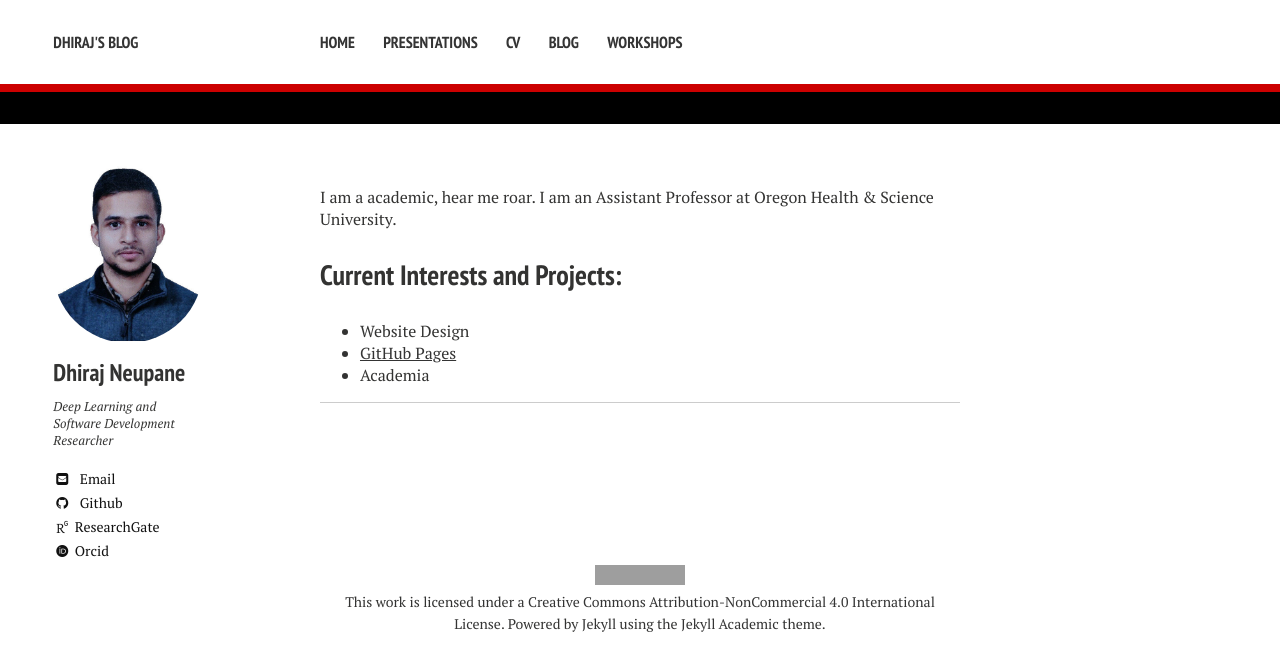
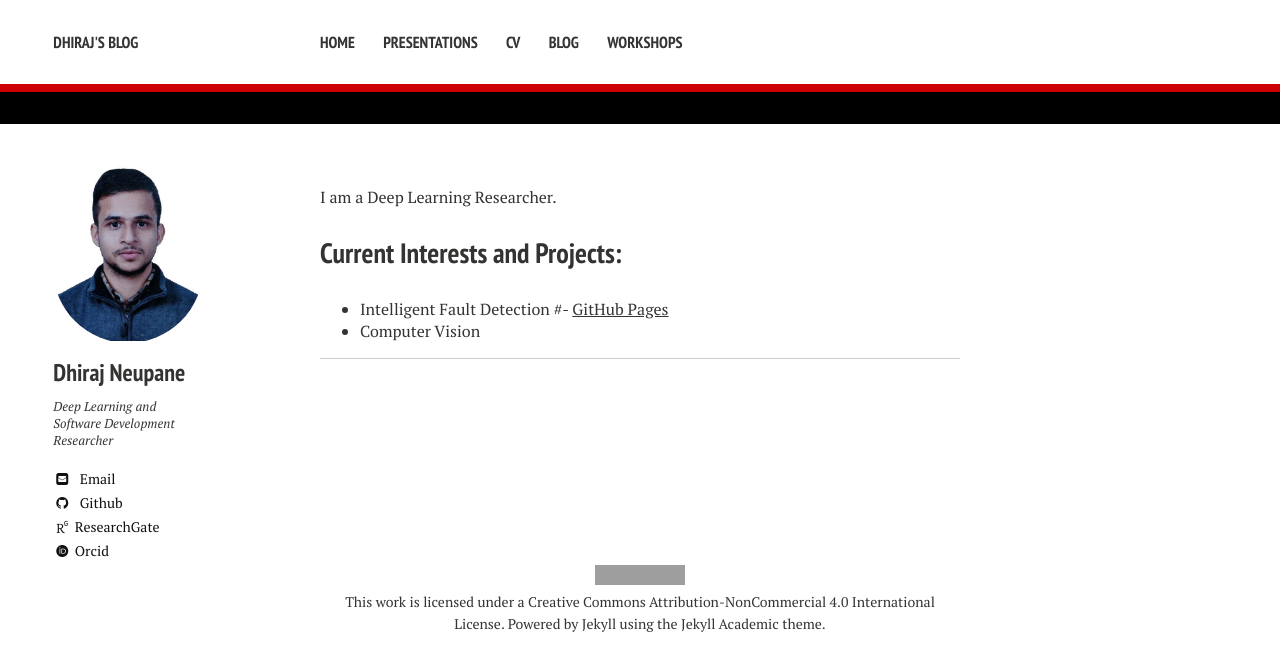
Before and after one commit to PIjarihd/dhirajneupane.github.io, a Jekyll site: the page built from index.md, in a window 1280 px wide. Shown: the top 671 px of the page. Built offline with Jekyll 4.4.1, drawn with Linux system fonts in a browser that asks for light colours; nearby versions of some CDN libraries; some web fonts are replaced; grey boxes are pictures that could not be loaded.

Commit message:
Update index.md

```diff
--- a/index.md
+++ b/index.md
@@ -3,10 +3,10 @@ layout: page
 excerpt: "About Me..."
 ---
 
-I am a academic, hear me roar. I am an Assistant Professor at Oregon Health & Science University.
+I am a Deep Learning Researcher.
 
 ## Current Interests and Projects:
 
-- Website Design
-- [GitHub Pages](http://laderast.github.io)
-- Academia
+- Intelligent Fault Detection
+#- [GitHub Pages](https://dhirajneupane.github.io/)
+- Computer Vision
```
